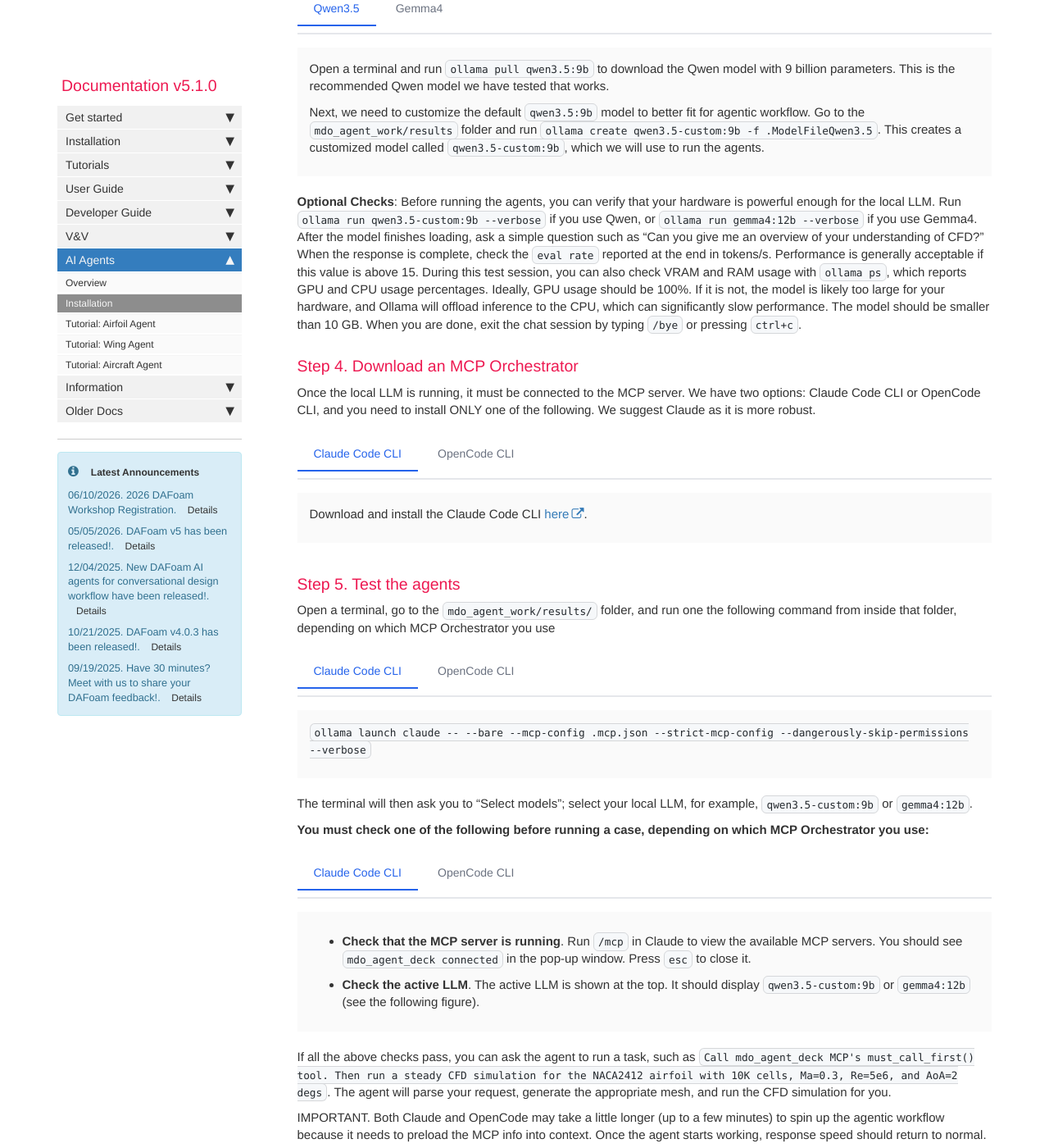
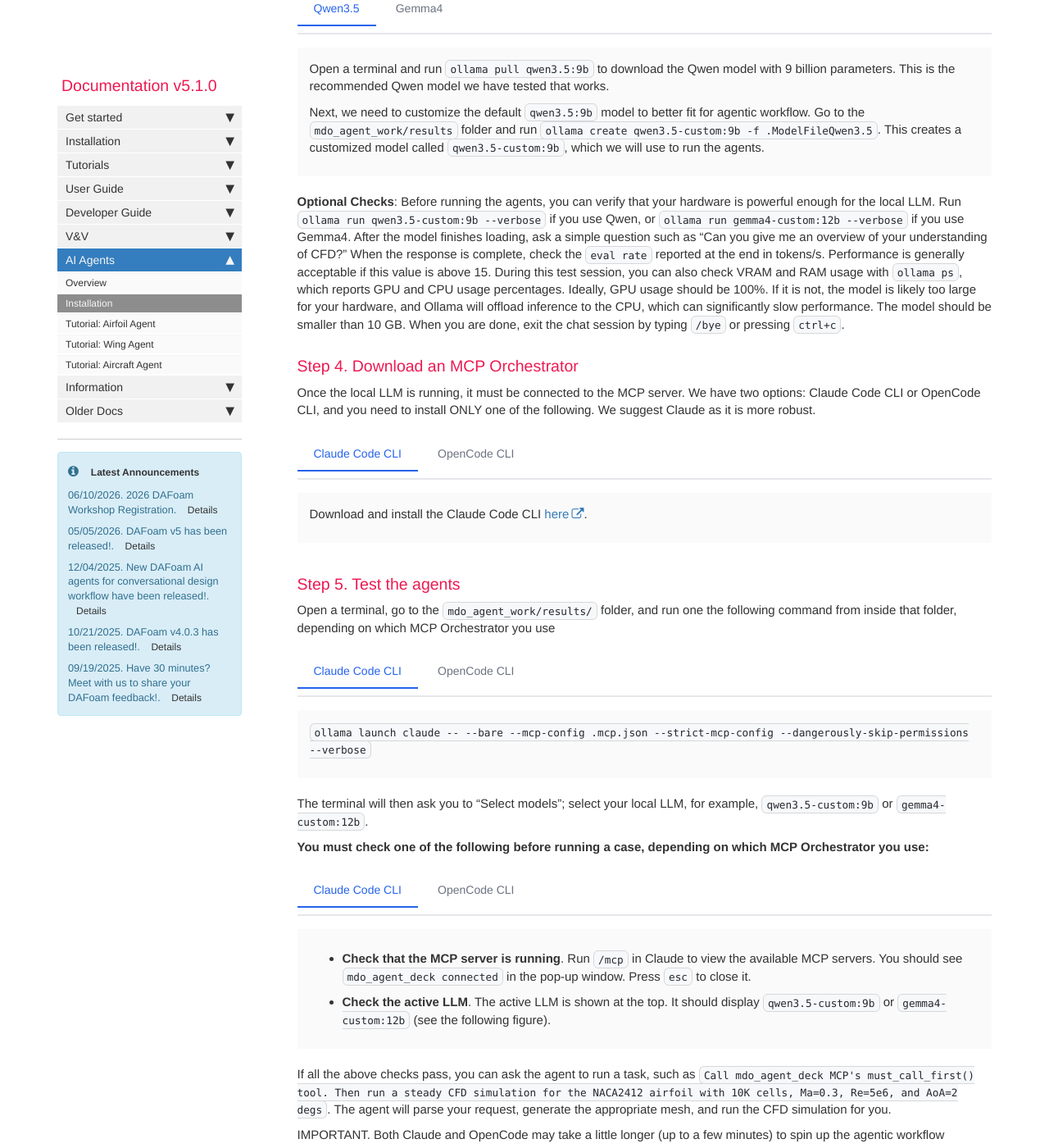
Before and after one commit to DAFoam/DAFoam.github.io, a Jekyll site: the page built from pages/mydoc/mydoc_ai_agent_installation.md, in a window 1280 px wide and 1400 px high, scrolled down 9383 px. Shown: the whole window at 82% size. Built offline with Jekyll 4.4.1, drawn with Linux system fonts in a browser that asks for light colours; comment, search, counter and statistics services are not loaded.

Commit message:
content update

```diff
--- a/pages/mydoc/mydoc_ai_agent_installation.md
+++ b/pages/mydoc/mydoc_ai_agent_installation.md
@@ -359,12 +359,12 @@ Next, we need to customize the default `qwen3.5:9b` model to better fit for agen
 
 Open a terminal and run `ollama pull gemma4:12b` to download the Gemma4 model with 12 billion parameters. This is the recommended Gemma4 model we have tested that works.
 
-The model is ready to use, no need to customized.
+Next, we need to customize the default `gemma4:12b` model to better fit for agentic workflow. Go to the `mdo_agent_work/results` folder and run `ollama create gemma4-custom:12b -f .ModelFileGemma4`. This creates a customized model called `gemma4-custom:12b`, which we will use to run the agents.
 
 </div>
 </div>
 
-**Optional Checks**: Before running the agents, you can verify that your hardware is powerful enough for the local LLM. Run `ollama run qwen3.5-custom:9b --verbose` if you use Qwen, or `ollama run gemma4:12b --verbose` if you use Gemma4. After the model finishes loading, ask a simple question such as "Can you give me an overview of your understanding of CFD?" When the response is complete, check the `eval rate` reported at the end in tokens/s. Performance is generally acceptable if this value is above 15. During this test session, you can also check VRAM and RAM usage with `ollama ps`, which reports GPU and CPU usage percentages. Ideally, GPU usage should be 100%. If it is not, the model is likely too large for your hardware, and Ollama will offload inference to the CPU, which can significantly slow performance. The model should be smaller than 10 GB. When you are done, exit the chat session by typing `/bye` or pressing `ctrl+c`.
+**Optional Checks**: Before running the agents, you can verify that your hardware is powerful enough for the local LLM. Run `ollama run qwen3.5-custom:9b --verbose` if you use Qwen, or `ollama run gemma4-custom:12b --verbose` if you use Gemma4. After the model finishes loading, ask a simple question such as "Can you give me an overview of your understanding of CFD?" When the response is complete, check the `eval rate` reported at the end in tokens/s. Performance is generally acceptable if this value is above 15. During this test session, you can also check VRAM and RAM usage with `ollama ps`, which reports GPU and CPU usage percentages. Ideally, GPU usage should be 100%. If it is not, the model is likely too large for your hardware, and Ollama will offload inference to the CPU, which can significantly slow performance. The model should be smaller than 10 GB. When you are done, exit the chat session by typing `/bye` or pressing `ctrl+c`.
 
 
 ### Step 4. Download an MCP Orchestrator
@@ -410,7 +410,7 @@ Open a terminal, go to the `mdo_agent_work/results/` folder, and run one the fol
 </div>
 </div>
 
-The terminal will then ask you to "Select models"; select your local LLM, for example, `qwen3.5-custom:9b` or `gemma4:12b`.
+The terminal will then ask you to "Select models"; select your local LLM, for example, `qwen3.5-custom:9b` or `gemma4-custom:12b`.
 
 **You must check one of the following before running a case, depending on which MCP Orchestrator you use:**
 
@@ -422,13 +422,13 @@ The terminal will then ask you to "Select models"; select your local LLM, for ex
 <div class="tab-content">
 
 - **Check that the MCP server is running**. Run `/mcp` in Claude to view the available MCP servers. You should see `mdo_agent_deck connected` in the pop-up window. Press `esc` to close it.
-- **Check the active LLM**. The active LLM is shown at the top. It should display `qwen3.5-custom:9b` or `gemma4:12b` (see the following figure).
+- **Check the active LLM**. The active LLM is shown at the top. It should display `qwen3.5-custom:9b` or `gemma4-custom:12b` (see the following figure).
 
 </div>
 <div class="tab-content">
 
 - **Check that the MCP is running**. If the MCP server is running, you should see a green circle at the bottom say "1 MCP /status" (see the figure below). Alternatively, you can run `/mcps` in OpenCode to view the available MCP servers. You should see `mdo_agent_deck connected` in the pop-up window. Press `esc` to close it.
-- **Check the active LLM**. The active LLM is shown at the bottom of the text entry box. It should display `qwen3.5-custom:9b` or `gemma4:12b` (see the following figure). If it does not, run `/models`, press Enter, and select the correct local LLM from the menu.
+- **Check the active LLM**. The active LLM is shown at the bottom of the text entry box. It should display `qwen3.5-custom:9b` or `gemma4-custom:12b` (see the following figure). If it does not, run `/models`, press Enter, and select the correct local LLM from the menu.
 - **Check the run mode**. OpenCode has two modes: `Build` and Plan. `Build` mode allows OpenCode to modify files, while Plan mode does not. To run the agents properly, make sure OpenCode is in `Build` mode. You can toggle modes with the `Tab` key.
 
 </div>
```
